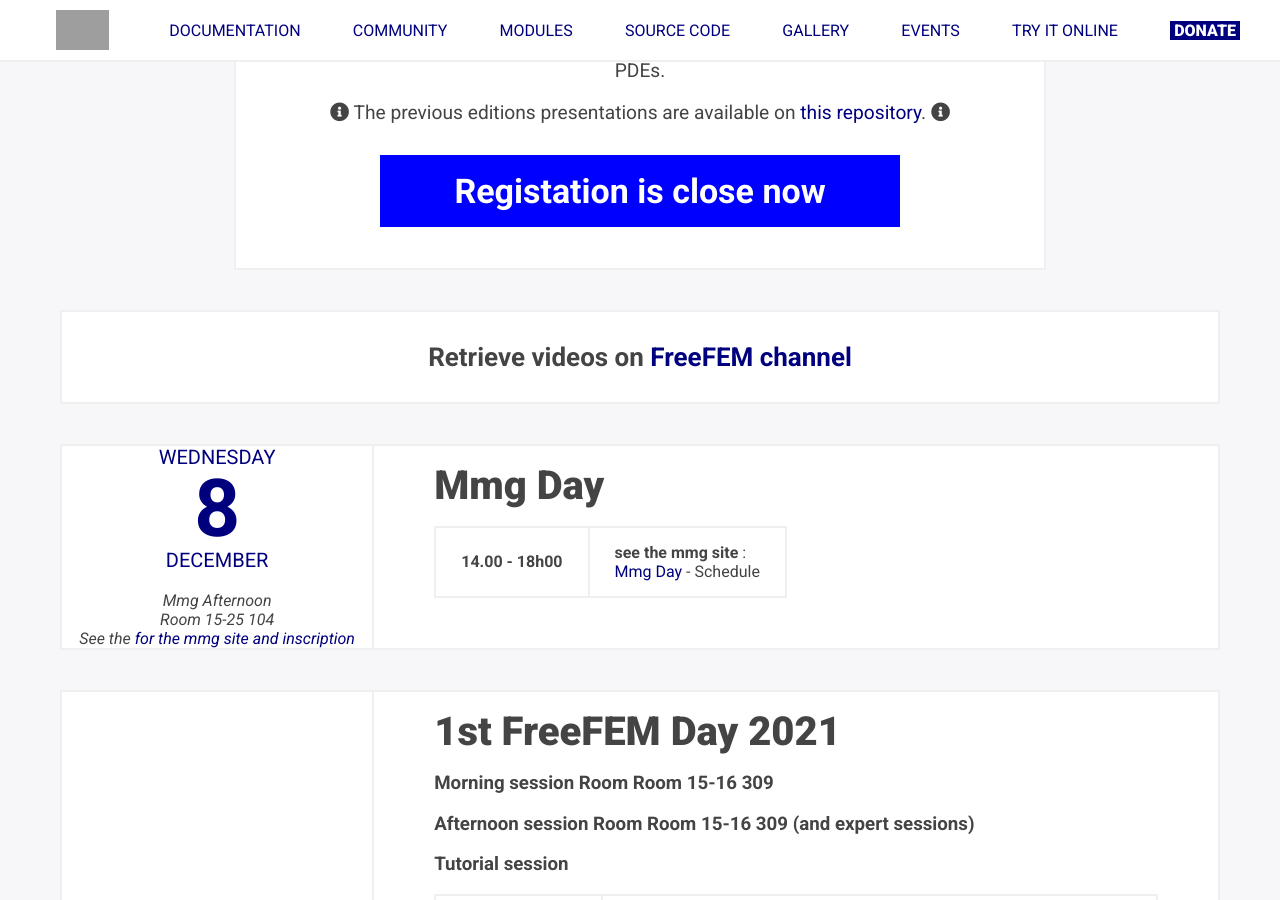
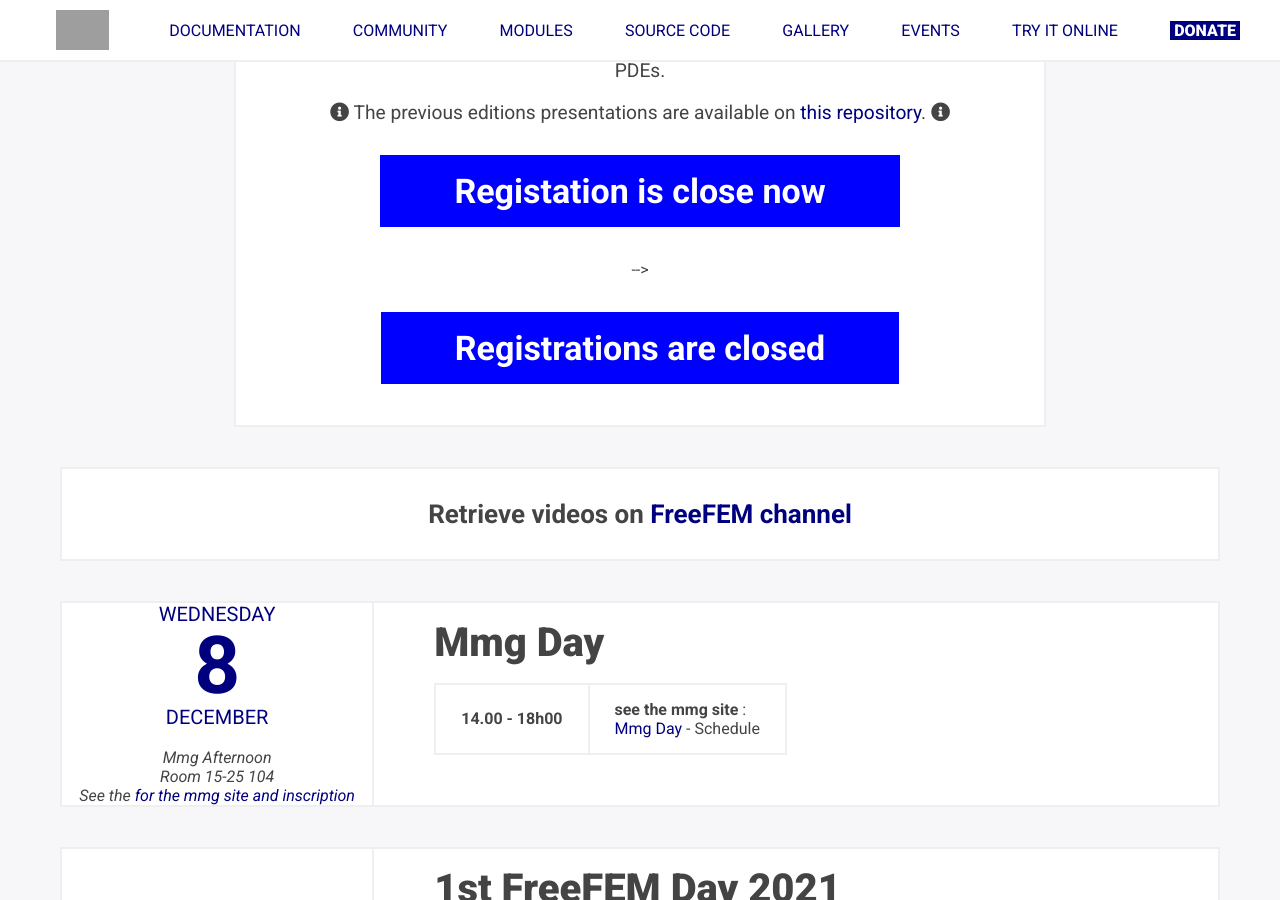
Before and after one commit to FreeFem/FreeFem-website, a Jekyll site: the page built from ffdays.md, in a window 1280 px wide and 900 px high, scrolled down 524 px. Built offline with Jekyll 4.4.1, drawn with Linux system fonts in a browser that asks for light colours.

Commit message:
update ff days 14th

```diff
--- a/_includes/banner.html
+++ b/_includes/banner.html
@@ -1,6 +1,7 @@
 <div id="banner">
 	<a href="{{ site.url }}{{ site.baseurl }}/ffdays.html">
-		<img src="{{ site.url }}{{ site.baseurl }}/img/FreeFEM_days_13th_edition_white.svg" alt="FreeFEM days" id="ffdaysImg" />
+		<!---><img src="{{ site.url }}{{ site.baseurl }}/img/FreeFEM_days_13th_edition_white.svg" alt="FreeFEM days" id="ffdaysImg" /> --->
+		New FreeFem days 8, 9 december 2022
 	</a>
 	<button class="banner-btn" onclick="closeBanner(this.parentNode)"><img alt="close button" src="{{ site.url }}{{ site.baseurl }}/img/cross.svg" id="bannerCross" /></button>
 </div>
--- a/_layouts/ffdays.html
+++ b/_layouts/ffdays.html
@@ -18,8 +18,10 @@
       <p>Following the success of the previous workshops on FreeFEM, this new event is aimed to reflect the latest capabilities and applications of the software and to exchange information with other communities involved in the development of
         generic solvers for PDEs.</p>
       <p><i class="fas fa-info-circle"></i> The previous editions presentations are available on <a href="https://github.com/FreeFem/FreeFem-days">this repository</a>. <i class="fas fa-info-circle"></i></p>
-      <div id="download">
-	      <a href="./ffdays-registration-close" target="_blank">Registation is close  now</a></div>
+ <!-->     <div id="download">
+	      <a href="./ffdays-registration-close" target="_blank">Registation is close  now</a></div> -->
+              <div id="download"><a href="javascript:void(0)">Registrations are closed</a></div>
+
     </div>
     <div id="ffdaysCal">
       <div class="days">
--- a/_layouts/index.html
+++ b/_layouts/index.html
@@ -171,9 +171,9 @@
 
 
       <div class="event-grid">
-        <div class="date">-9-10 DECEMBER 2021</div>
+        <div class="date">-8-9 DECEMBER 2022</div>
         <h2 class="title"><a href='https://freefem.org/ffdays' target='_blank'>FreeFEM Days </a></h2>
-        <p class="description">Save te date and joint  us for the FreeFEM Days 2021 edition ! <br>  Paris, France</p>
+        <p class="description">Save te date and joint  us for the 14th FreeFEM Days 2022 edition ! <br>  Paris, France</p>
       </div>
       <!--
       <div class="event-grid">
```
